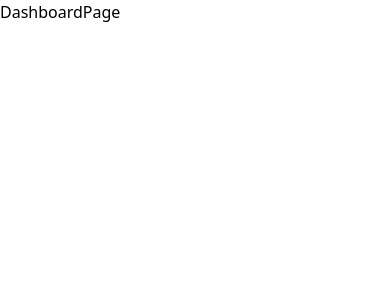
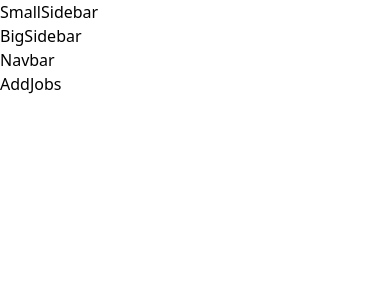
Before and after one commit to IzetDelibasic/hirefy-app, a React (Vite) app in the folder client/: page /dashboard in a window 390 px wide. Shown: the top 300 px of the page. Built offline with nearby package versions, Linux system fonts and the light colour scheme.

Commit message:
Fixing responsive, importing some functionality for dashboard

```diff
--- a/client/src/components/DashboardPage/DashboardPage.jsx
+++ b/client/src/components/DashboardPage/DashboardPage.jsx
@@ -1,7 +1,52 @@
-import React from "react";
+import React, { createContext, useContext, useState } from "react";
+import BigSidebar from "../BigSidebar/BigSidebar";
+import Navbar from "../Navbar/Navbar";
+import SmallSidebar from "../SmallSidebar/SmallSidebar";
+import { Outlet } from "react-router-dom";
+
+const DashboardContext = createContext();
 
 const DashboardPage = () => {
-  return <div>DashboardPage</div>;
+  const user = { name: "Izet" };
+  const [showSidebar, setShowSidebar] = useState(false);
+  const [isDarkTheme, setIsDarkTheme] = useState(false);
+
+  const toggleDarkTheme = () => {
+    console.log("Toggle dark theme.");
+  };
+
+  const toggleSidebar = () => {
+    setShowSidebar(!showSidebar);
+  };
+
+  const logoutUser = async () => {
+    console.log("Logout user!");
+  };
+
+  return (
+    <DashboardContext.Provider
+      value={{
+        user,
+        showSidebar,
+        isDarkTheme,
+        toggleDarkTheme,
+        toggleSidebar,
+        logoutUser,
+      }}
+    >
+      <div>
+        <SmallSidebar />
+        <BigSidebar />
+        <div>
+          <Navbar />
+          <div>
+            <Outlet />
+          </div>
+        </div>
+      </div>
+    </DashboardContext.Provider>
+  );
 };
 
+export const useDashboarContext = () => useContext(DashboardContext);
 export default DashboardPage;
--- a/client/src/components/LandingPage/LandingPage.jsx
+++ b/client/src/components/LandingPage/LandingPage.jsx
@@ -13,7 +13,7 @@ const LandingPage = () => {
       </div>
       <div className="flex items-center justify-center pt-[5rem]">
         <div className="max-w-screen-lg flex lg:flex-row lg:justify-between flex-col-reverse justify-center mx-auto px-6 py-12 items-center text-center w-[80%]">
-          <div className="flex flex-col items-center lg:w-[50%] mr-20">
+          <div className="flex flex-col items-center lg:w-[50%] lg:mr-20">
             <h1 className="text-3xl font-bold mb-4">
               Welcome to <span className="text-blue-500">Hirefy</span>
             </h1>
@@ -25,8 +25,12 @@ const LandingPage = () => {
             </p>
             <LandingPageAction />
           </div>
-          <div className="">
-            <img src={landingImage} alt="LandingImage" className="w-full" />
+          <div className="flex items-center justify-center">
+            <img
+              src={landingImage}
+              alt="LandingImage"
+              className="w-full md:w-[70%] lg:w-full"
+            />
           </div>
         </div>
       </div>
--- a/client/src/components/LandingPageAction/LandingPageAction.jsx
+++ b/client/src/components/LandingPageAction/LandingPageAction.jsx
@@ -8,7 +8,7 @@ const LandingPageAction = () => {
     <div className="flex flex-col items-center justify-center md:flex-row md:justify-center md:w-[30rem] lg:w-full w-[90%] mx-auto md:mx-0">
       <Link href="">
         <CustomButton
-          className="relative bg-blue-500 text-white font-medium lg:py-[1.2rem] py-[1rem] lg:px-[2.5rem] px-[3.5rem] md:px-[1rem] mr-0 mb-[20px] md:mb-0  rounded-[3rem] group overflow-hidden z-[1]"
+          className="relative bg-blue-500 text-white font-medium lg:py-[1.2rem] py-[1rem] lg:px-[2.5rem] px-[3.5rem] md:px-[1.5rem] mr-0 mb-[20px] md:mb-0  rounded-[3rem] group overflow-hidden z-[1]"
           iconClassName="group-hover:text-white ml-[10px]"
           title="Register"
           titleClassName="group-hover:text-white font-subtitle"
@@ -18,7 +18,7 @@ const LandingPageAction = () => {
         </CustomButton>
       </Link>
       <CustomButton
-        className="relative bg-blue-500 text-white font-medium lg:py-[1.2rem] py-[1rem] lg:px-[2rem] px-[5rem] md:px-[1rem] rounded-[3rem] group overflow-hidden z-[1] md:ml-[20px] hover:border-opacity-0 hover:border-transparent"
+        className="relative bg-blue-500 text-white font-medium lg:py-[1.2rem] py-[1rem] lg:px-[2rem] px-[4rem] md:px-[1.5rem] rounded-[3rem] group overflow-hidden z-[1] md:ml-[20px] hover:border-opacity-0 hover:border-transparent"
         iconClassName=""
         title="Login"
         titleClassName="group-hover:text-white font-subtitle"
--- a/client/src/components/SmallSidebar/SmallSidebar.jsx
+++ b/client/src/components/SmallSidebar/SmallSidebar.jsx
@@ -1,6 +1,9 @@
 import React from "react";
+import { useDashboarContext } from "../DashboardPage/DashboardPage";
 
 const SmallSidebar = () => {
+  const data = useDashboarContext();
+  console.log(data);
   return <div>SmallSidebar</div>;
 };
 
```
